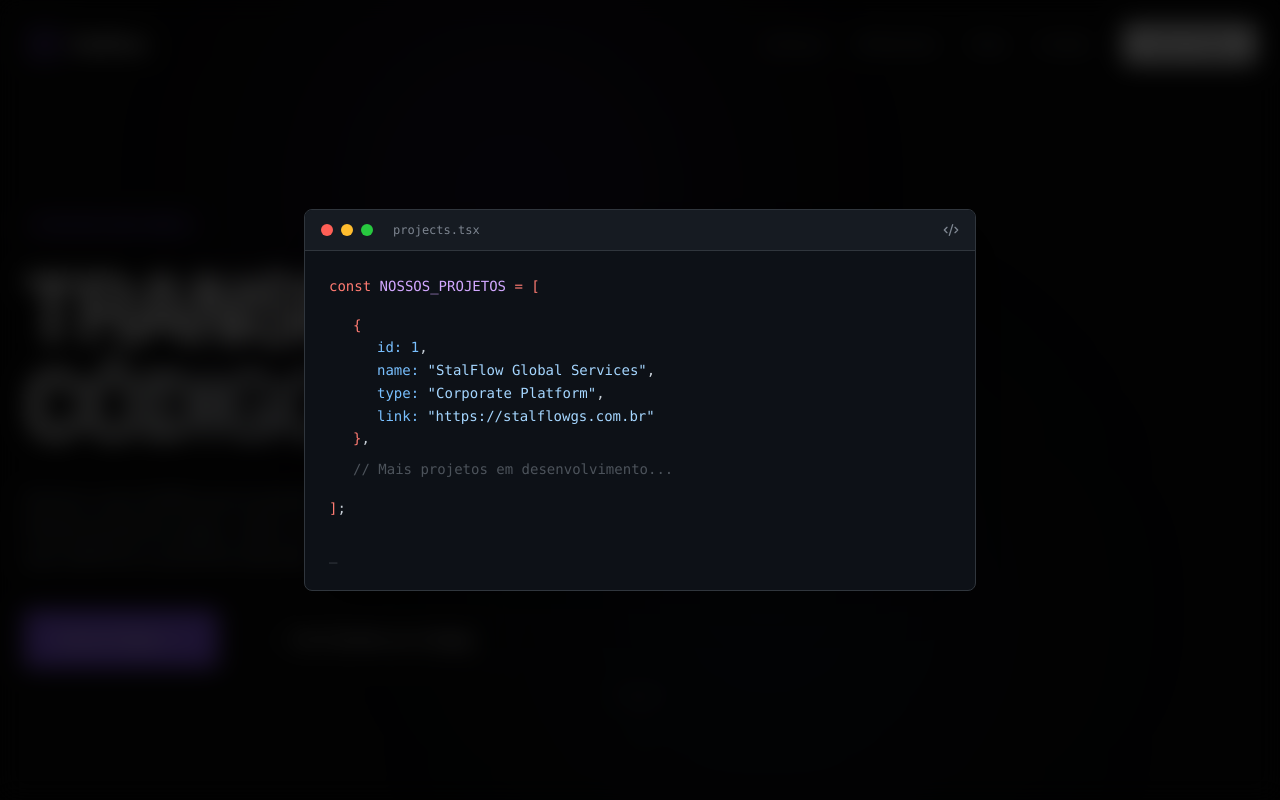
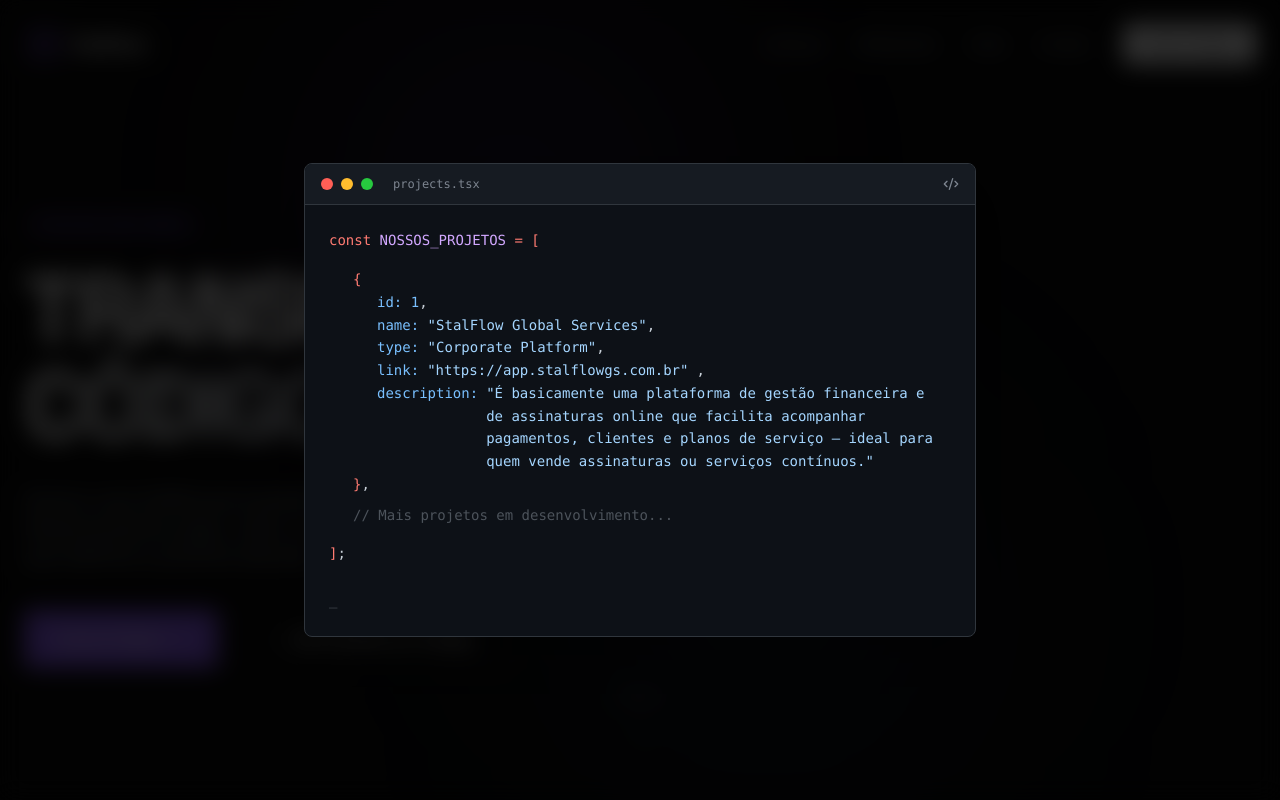
Before and after one commit to osmarpggg/site, a React (Vite) app: page / in a window 1280 px wide. Both pictures are taken after a click on the button "Ver Portfolio em Código". Shown: the top 800 px of the page. Built offline with nearby package versions, Linux system fonts and the light colour scheme.

Commit message:
Docs: Add portfolio description and update link

```diff
--- a/src/components/CodeModal.tsx
+++ b/src/components/CodeModal.tsx
@@ -59,13 +59,19 @@
                                     <div className="flex items-center gap-2">
                                         <span className="text-[#79c0ff]">link:</span>
                                         <a
-                                            href="https://stalflowgs.com.br"
+                                            href="https://app.stalflowgs.com.br"
                                             target="_blank"
                                             rel="noopener noreferrer"
                                             className="text-[#a5d6ff] underline decoration-transparent group-hover:decoration-[#a5d6ff] transition-all"
                                         >
-                                            "https://stalflowgs.com.br"
-                                        </a>
+                                            "https://app.stalflowgs.com.br"
+                                        </a>,
+                                    </div>
+                                    <div className="flex gap-2">
+                                        <span className="text-[#79c0ff] whitespace-nowrap">description:</span>
+                                        <span className="text-[#a5d6ff] max-w-md">
+                                            "É basicamente uma plataforma de gestão financeira e de assinaturas online que facilita acompanhar pagamentos, clientes e planos de serviço — ideal para quem vende assinaturas ou serviços contínuos."
+                                        </span>
                                     </div>
                                 </div>
                                 <span className="text-[#ff7b72]">{'}'}</span>,
```
